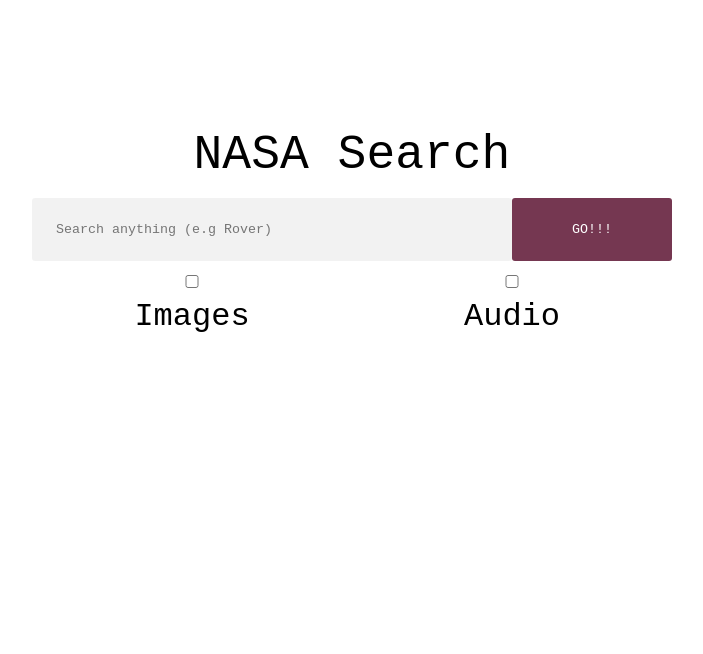
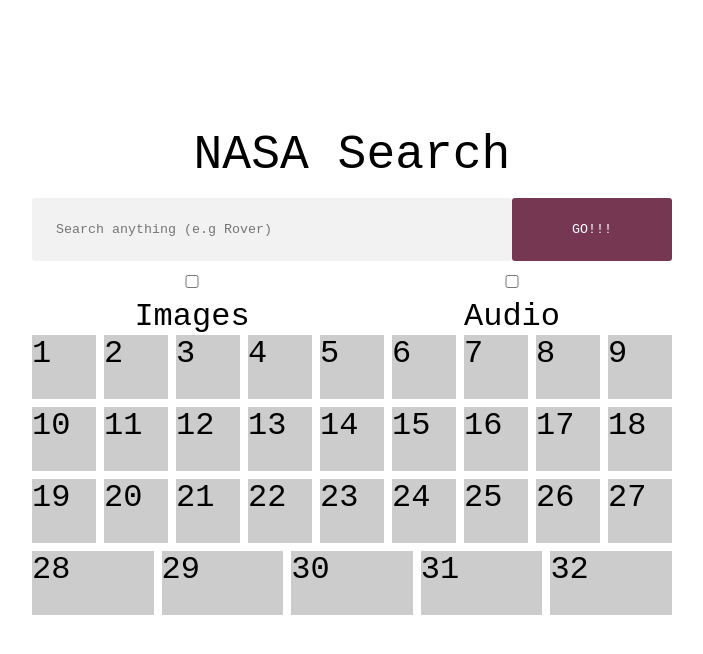
Before and after one commit to vohzd/challenge, a Nuxt app: page /search in a window 1280 px wide. Shown: the top 654 px of the page, without its empty margins (288-991 px from the left). Built offline with nearby package versions, Linux system fonts and the light colour scheme.

Commit message:
mock a grid

```diff
--- a/layouts/default.vue
+++ b/layouts/default.vue
@@ -114,6 +114,17 @@
   display: flex;
 }
 
+.flex-grid {
+  display: flex;
+  flex-wrap: wrap;
+  column-gap: 8px;
+  row-gap: 8px;
+}
+
+.flex-grid-item {
+  flex-grow: 1;
+}
+
 .c100 {
   width: 100%;
 }
--- a/pages/search.vue
+++ b/pages/search.vue
@@ -17,21 +17,44 @@
         </div>
       </span>
     </div>
+
+
+    <section class="output">
+      <!-- this will become its own component soon enough -->
+
+      <div class="flex-grid">
+        <div v-for="i in 32" class="flex-grid-item mock-asset">
+          {{ i }}
+        </div>
+      </div>
+
+
+    </section>
+
+
   </main>
 </template>
 
 
 <script>
-
-export default {
-
-  methods: {
-    handleForm(){
-      console.log("clicked");
-      this.$router.push("/asset/something");
+  export default {
+    methods: {
+      handleForm(){
+        console.log("searched for something....");
+      },
+      handleAsset(){
+        this.$router.push("/asset/something");
+      }
     }
   }
+</script>
 
-}
+<style>
 
-</script>
+  .mock-asset {
+    min-height: 64px;
+    min-width: 64px;
+    background: rgba(0,0,0,0.2);
+  }
+
+</style>
```
